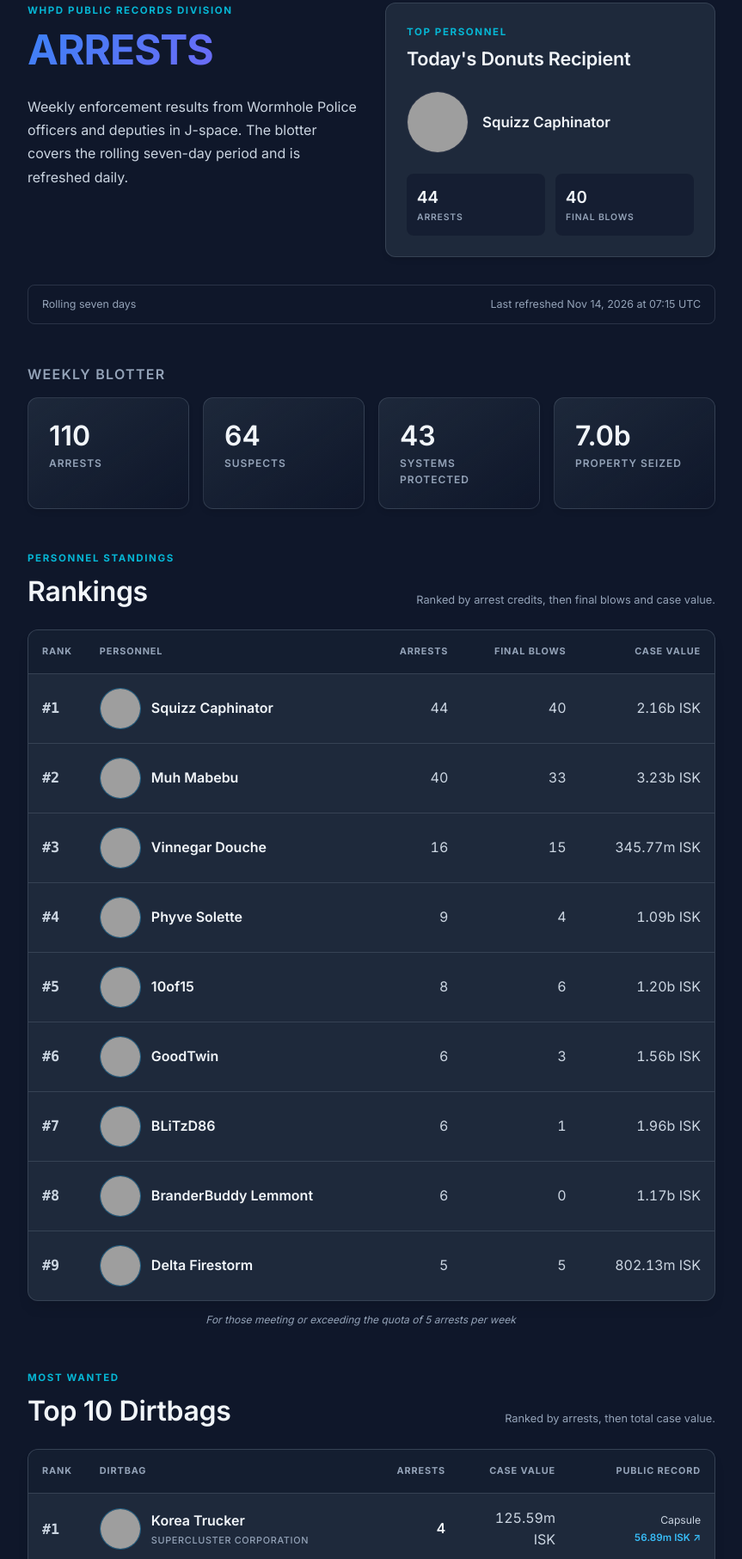
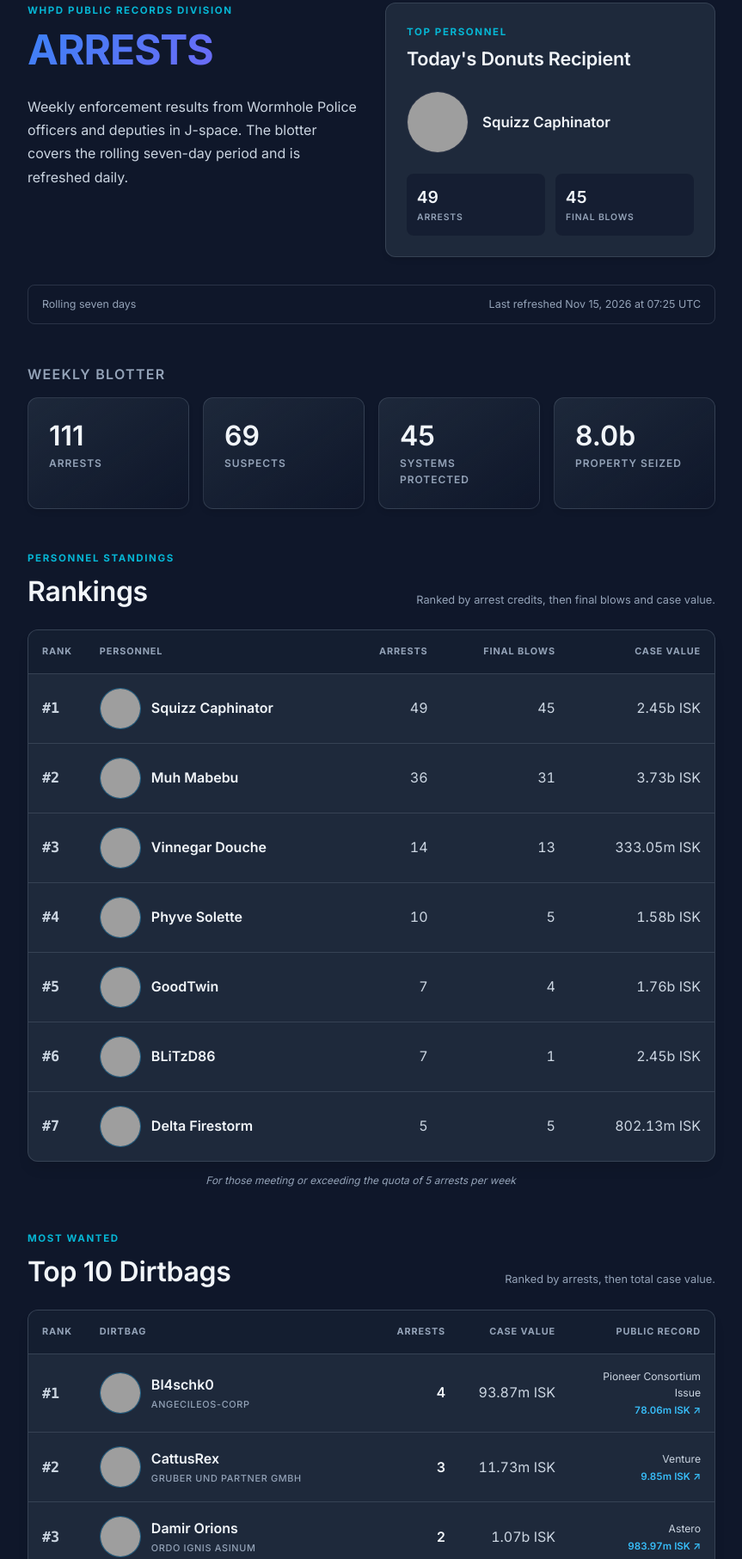
Before and after one commit to whpd-space/site, a plain HTML site: page Arrests.html in a window 1280 px wide. Shown: the part 233-2046 px from the top of the page at 86% size, without its empty margins (208-1071 px from the left). Drawn offline with Linux system fonts and the light colour scheme; grey boxes are pictures that could not be loaded.

Commit message:
deploy: 6203de0a60b720cd5dd193e8d302fe82f895c570

```diff
--- a/Arrests.html
+++ b/Arrests.html
@@ -86,22 +86,22 @@
 <span><strong>Squizz Caphinator</strong></span>
 </a>
 <div class="donuts-recipient-stats">
-<span><strong>44</strong><small>Arrests</small></span>
-<span><strong>40</strong><small>Final blows</small></span>
+<span><strong>49</strong><small>Arrests</small></span>
+<span><strong>45</strong><small>Final blows</small></span>
 </div>
 </aside>
 	</header>
 	<div class="arrests-meta">
 <span>Rolling seven days</span>
-<span>Last refreshed Nov 14, 2026 at 07:15 UTC</span>
+<span>Last refreshed Nov 15, 2026 at 07:25 UTC</span>
 </div>
 <section class="arrest-summary" aria-labelledby="arrest-summary-title">
 <h2 id="arrest-summary-title">Weekly blotter</h2>
 <div class="arrest-stat-grid">
-<div class="arrest-stat"><strong>110</strong><span>Arrests</span></div>
-<div class="arrest-stat"><strong>64</strong><span>Suspects</span></div>
-<div class="arrest-stat"><strong>43</strong><span>Systems protected</span></div>
-<div class="arrest-stat"><strong>7.0b</strong><span>Property seized</span></div>
+<div class="arrest-stat"><strong>111</strong><span>Arrests</span></div>
+<div class="arrest-stat"><strong>69</strong><span>Suspects</span></div>
+<div class="arrest-stat"><strong>45</strong><span>Systems protected</span></div>
+<div class="arrest-stat"><strong>8.0b</strong><span>Property seized</span></div>
 </div>
 </section>
 <section class="arrest-rankings" aria-labelledby="arrest-rankings-title">
@@ -120,9 +120,9 @@
 <span><strong>Squizz Caphinator</strong></span>
 </a>
 </th>
-<td class="arrest-number" data-label="Arrests">44</td>
-<td class="arrest-number" data-label="Final blows">40</td>
-<td class="arrest-number" data-label="Case value">2.16b ISK</td>
+<td class="arrest-number" data-label="Arrests">49</td>
+<td class="arrest-number" data-label="Final blows">45</td>
+<td class="arrest-number" data-label="Case value">2.45b ISK</td>
 </tr>
 <tr>
 <td class="arrest-placement" data-label="Rank">#2</td>
@@ -132,9 +132,9 @@
 <span><strong>Muh Mabebu</strong></span>
 </a>
 </th>
-<td class="arrest-number" data-label="Arrests">40</td>
-<td class="arrest-number" data-label="Final blows">33</td>
-<td class="arrest-number" data-label="Case value">3.23b ISK</td>
+<td class="arrest-number" data-label="Arrests">36</td>
+<td class="arrest-number" data-label="Final blows">31</td>
+<td class="arrest-number" data-label="Case value">3.73b ISK</td>
 </tr>
 <tr>
 <td class="arrest-placement" data-label="Rank">#3</td>
@@ -144,9 +144,9 @@
 <span><strong>Vinnegar Douche</strong></span>
 </a>
 </th>
-<td class="arrest-number" data-label="Arrests">16</td>
-<td class="arrest-number" data-label="Final blows">15</td>
-<td class="arrest-number" data-label="Case value">345.77m ISK</td>
+<td class="arrest-number" data-label="Arrests">14</td>
+<td class="arrest-number" data-label="Final blows">13</td>
+<td class="arrest-number" data-label="Case value">333.05m ISK</td>
 </tr>
 <tr>
 <td class="arrest-placement" data-label="Rank">#4</td>
@@ -156,60 +156,36 @@
 <span><strong>Phyve Solette</strong></span>
 </a>
 </th>
-<td class="arrest-number" data-label="Arrests">9</td>
-<td class="arrest-number" data-label="Final blows">4</td>
-<td class="arrest-number" data-label="Case value">1.09b ISK</td>
+<td class="arrest-number" data-label="Arrests">10</td>
+<td class="arrest-number" data-label="Final blows">5</td>
+<td class="arrest-number" data-label="Case value">1.58b ISK</td>
 </tr>
 <tr>
 <td class="arrest-placement" data-label="Rank">#5</td>
-<th scope="row" data-label="Personnel">
-<a class="arrest-personnel" href="https://zkillboard.com/character/1922855106/" target="_blank" rel="noopener noreferrer">
-<img src="https://images.evetech.net/characters/1922855106/portrait?size=64" width="48" height="48" loading="lazy" alt="">
-<span><strong>10of15</strong></span>
-</a>
-</th>
-<td class="arrest-number" data-label="Arrests">8</td>
-<td class="arrest-number" data-label="Final blows">6</td>
-<td class="arrest-number" data-label="Case value">1.20b ISK</td>
-</tr>
-<tr>
-<td class="arrest-placement" data-label="Rank">#6</td>
 <th scope="row" data-label="Personnel">
 <a class="arrest-personnel" href="https://zkillboard.com/character/2123598334/" target="_blank" rel="noopener noreferrer">
 <img src="https://images.evetech.net/characters/2123598334/portrait?size=64" width="48" height="48" loading="lazy" alt="">
 <span><strong>GoodTwin</strong></span>
 </a>
 </th>
-<td class="arrest-number" data-label="Arrests">6</td>
-<td class="arrest-number" data-label="Final blows">3</td>
-<td class="arrest-number" data-label="Case value">1.56b ISK</td>
+<td class="arrest-number" data-label="Arrests">7</td>
+<td class="arrest-number" data-label="Final blows">4</td>
+<td class="arrest-number" data-label="Case value">1.76b ISK</td>
 </tr>
 <tr>
-<td class="arrest-placement" data-label="Rank">#7</td>
+<td class="arrest-placement" data-label="Rank">#6</td>
 <th scope="row" data-label="Personnel">
 <a class="arrest-personnel" href="https://zkillboard.com/character/2120163218/" target="_blank" rel="noopener noreferrer">
 <img src="https://images.evetech.net/characters/2120163218/portrait?size=64" width="48" height="48" loading="lazy" alt="">
 <span><strong>BLiTzD86</strong></span>
 </a>
 </th>
-<td class="arrest-number" data-label="Arrests">6</td>
+<td class="arrest-number" data-label="Arrests">7</td>
 <td class="arrest-number" data-label="Final blows">1</td>
-<td class="arrest-number" data-label="Case value">1.96b ISK</td>
+<td class="arrest-number" data-label="Case value">2.45b ISK</td>
 </tr>
 <tr>
-<td class="arrest-placement" data-label="Rank">#8</td>
-<th scope="row" data-label="Personnel">
-<a class="arrest-personnel" href="https://zkillboard.com/character/2112653898/" target="_blank" rel="noopener noreferrer">
-<img src="https://images.evetech.net/characters/2112653898/portrait?size=64" width="48" height="48" loading="lazy" alt="">
-<span><strong>BranderBuddy Lemmont</strong></span>
-</a>
-</th>
-<td class="arrest-number" data-label="Arrests">6</td>
-<td class="arrest-number" data-label="Final blows">0</td>
-<td class="arrest-number" data-label="Case value">1.17b ISK</td>
-</tr>
-<tr>
-<td class="arrest-placement" data-label="Rank">#9</td>
+<td class="arrest-placement" data-label="Rank">#7</td>
 <th scope="row" data-label="Personnel">
 <a class="arrest-personnel" href="https://zkillboard.com/character/95915934/" target="_blank" rel="noopener noreferrer">
 <img src="https://images.evetech.net/characters/95915934/portrait?size=64" width="48" height="48" loading="lazy" alt="">
@@ -234,22 +210,6 @@
 <tr>
 <td class="arrest-placement" data-label="Rank">#1</td>
 <th scope="row" data-label="Dirtbag">
-<a class="arrest-personnel" href="https://zkillboard.com/character/94113556/" target="_blank" rel="noopener noreferrer">
-<img src="https://images.evetech.net/characters/94113556/portrait?size=64" width="48" height="48" loading="lazy" alt="">
-<span><strong>Korea Trucker</strong><small>Supercluster Corporation</small></span>
-</a>
-</th>
-<td class="arrest-number" data-label="Arrests"><strong>4</strong></td>
-<td class="arrest-number" data-label="Case value">125.59m ISK</td>
-<td class="arrest-number public-record" data-label="Public Record">
-<a class="dirtbag-loss" href="https://zkillboard.com/kill/139753186/" target="_blank" rel="noopener noreferrer">
-<span>Capsule</span><strong>56.89m ISK ↗</strong>
-</a>
-</td>
-</tr>
-<tr>
-<td class="arrest-placement" data-label="Rank">#2</td>
-<th scope="row" data-label="Dirtbag">
 <a class="arrest-personnel" href="https://zkillboard.com/character/2124169151/" target="_blank" rel="noopener noreferrer">
 <img src="https://images.evetech.net/characters/2124169151/portrait?size=64" width="48" height="48" loading="lazy" alt="">
 <span><strong>Bl4schk0</strong><small>ANGECILEOS-CORP</small></span>
@@ -264,7 +224,7 @@
 </td>
 </tr>
 <tr>
-<td class="arrest-placement" data-label="Rank">#3</td>
+<td class="arrest-placement" data-label="Rank">#2</td>
 <th scope="row" data-label="Dirtbag">
 <a class="arrest-personnel" href="https://zkillboard.com/character/2124753771/" target="_blank" rel="noopener noreferrer">
 <img src="https://images.evetech.net/characters/2124753771/portrait?size=64" width="48" height="48" loading="lazy" alt="">
@@ -280,7 +240,7 @@
 </td>
 </tr>
 <tr>
-<td class="arrest-placement" data-label="Rank">#4</td>
+<td class="arrest-placement" data-label="Rank">#3</td>
 <th scope="row" data-label="Dirtbag">
 <a class="arrest-personnel" href="https://zkillboard.com/character/2112238546/" target="_blank" rel="noopener noreferrer">
 <img src="https://images.evetech.net/characters/2112238546/portrait?size=64" width="48" height="48" loading="lazy" alt="">
@@ -296,7 +256,7 @@
 </td>
 </tr>
 <tr>
-<td class="arrest-placement" data-label="Rank">#5</td>
+<td class="arrest-placement" data-label="Rank">#4</td>
 <th scope="row" data-label="Dirtbag">
 <a class="arrest-personnel" href="https://zkillboard.com/character/94829393/" target="_blank" rel="noopener noreferrer">
 <img src="https://images.evetech.net/characters/94829393/portrait?size=64" width="48" height="48" loading="lazy" alt="">
@@ -312,7 +272,7 @@
 </td>
 </tr>
 <tr>
-<td class="arrest-placement" data-label="Rank">#6</td>
+<td class="arrest-placement" data-label="Rank">#5</td>
 <th scope="row" data-label="Dirtbag">
 <a class="arrest-personnel" href="https://zkillboard.com/character/2113629027/" target="_blank" rel="noopener noreferrer">
 <img src="https://images.evetech.net/characters/2113629027/portrait?size=64" width="48" height="48" loading="lazy" alt="">
@@ -328,7 +288,7 @@
 </td>
 </tr>
 <tr>
-<td class="arrest-placement" data-label="Rank">#7</td>
+<td class="arrest-placement" data-label="Rank">#6</td>
 <th scope="row" data-label="Dirtbag">
 <a class="arrest-personnel" href="https://zkillboard.com/character/2117806817/" target="_blank" rel="noopener noreferrer">
 <img src="https://images.evetech.net/characters/2117806817/portrait?size=64" width="48" height="48" loading="lazy" alt="">
@@ -344,7 +304,7 @@
 </td>
 </tr>
 <tr>
-<td class="arrest-placement" data-label="Rank">#8</td>
+<td class="arrest-placement" data-label="Rank">#7</td>
 <th scope="row" data-label="Dirtbag">
 <a class="arrest-personnel" href="https://zkillboard.com/character/2124741929/" target="_blank" rel="noopener noreferrer">
 <img src="https://images.evetech.net/characters/2124741929/portrait?size=64" width="48" height="48" loading="lazy" alt="">
@@ -360,7 +320,7 @@
 </td>
 </tr>
 <tr>
-<td class="arrest-placement" data-label="Rank">#9</td>
+<td class="arrest-placement" data-label="Rank">#8</td>
 <th scope="row" data-label="Dirtbag">
 <a class="arrest-personnel" href="https://zkillboard.com/character/2118296555/" target="_blank" rel="noopener noreferrer">
 <img src="https://images.evetech.net/characters/2118296555/portrait?size=64" width="48" height="48" loading="lazy" alt="">
@@ -376,7 +336,7 @@
 </td>
 </tr>
 <tr>
-<td class="arrest-placement" data-label="Rank">#10</td>
+<td class="arrest-placement" data-label="Rank">#9</td>
 <th scope="row" data-label="Dirtbag">
 <a class="arrest-personnel" href="https://zkillboard.com/character/2121456828/" target="_blank" rel="noopener noreferrer">
 <img src="https://images.evetech.net/characters/2121456828/portrait?size=64" width="48" height="48" loading="lazy" alt="">
@@ -388,6 +348,22 @@
 <td class="arrest-number public-record" data-label="Public Record">
 <a class="dirtbag-loss" href="https://zkillboard.com/kill/139845796/" target="_blank" rel="noopener noreferrer">
 <span>Buzzard</span><strong>159.43m ISK ↗</strong>
+</a>
+</td>
+</tr>
+<tr>
+<td class="arrest-placement" data-label="Rank">#10</td>
+<th scope="row" data-label="Dirtbag">
+<a class="arrest-personnel" href="https://zkillboard.com/character/96152951/" target="_blank" rel="noopener noreferrer">
+<img src="https://images.evetech.net/characters/96152951/portrait?size=64" width="48" height="48" loading="lazy" alt="">
+<span><strong>Chernii Mamba</strong><small>Xenoris Corp</small></span>
+</a>
+</th>
+<td class="arrest-number" data-label="Arrests"><strong>2</strong></td>
+<td class="arrest-number" data-label="Case value">174.37m ISK</td>
+<td class="arrest-number public-record" data-label="Public Record">
+<a class="dirtbag-loss" href="https://zkillboard.com/kill/139838151/" target="_blank" rel="noopener noreferrer">
+<span>Astero</span><strong>174.36m ISK ↗</strong>
 </a>
 </td>
 </tr>
```
